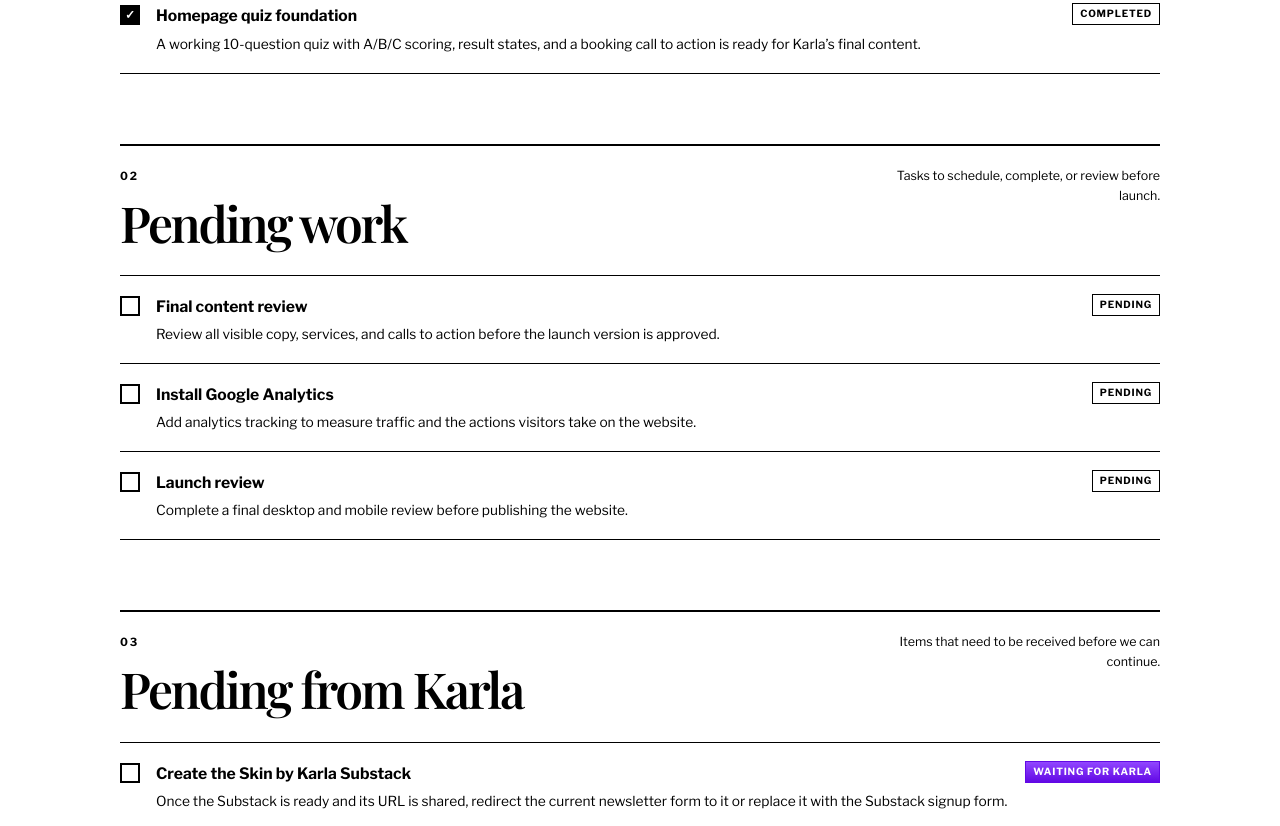
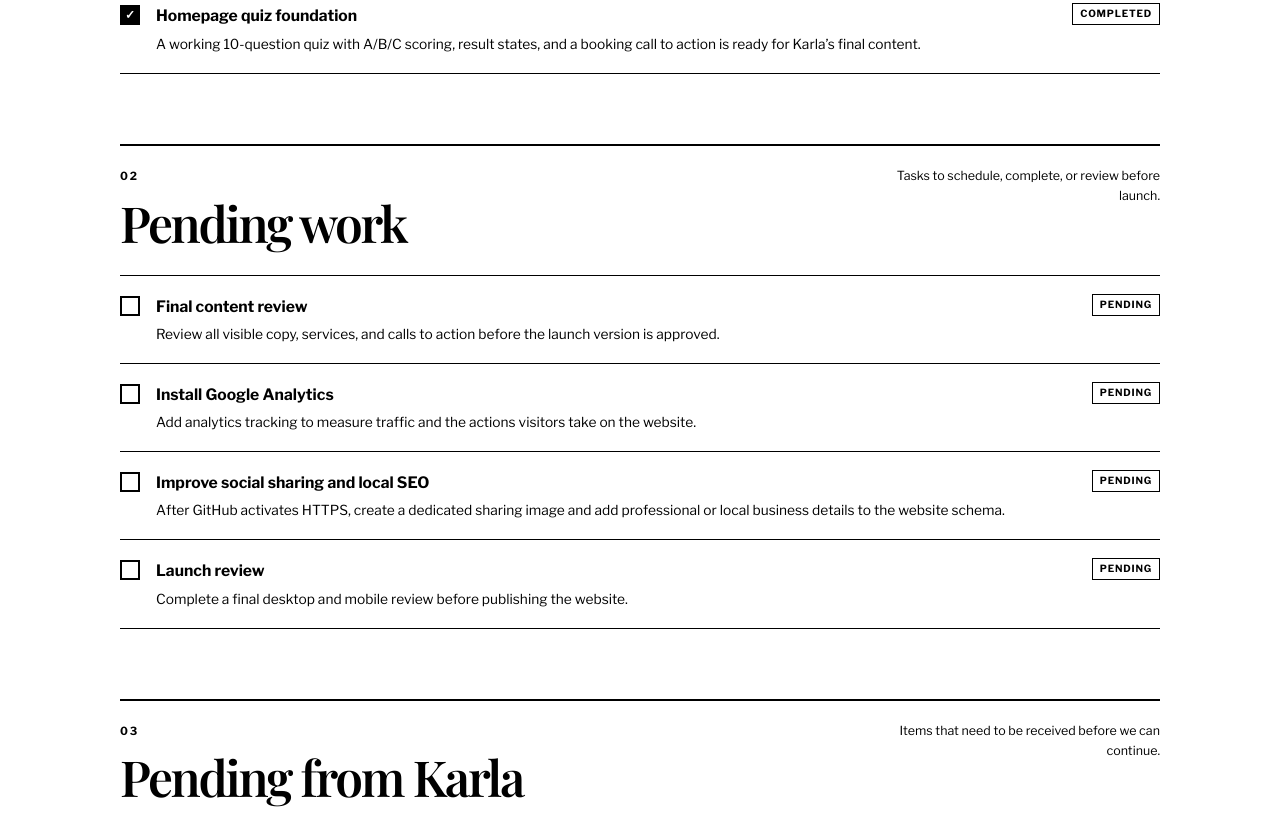
Before and after one commit to AJRAtoni/skin-by-karla, a plain HTML site: page work-status.html in a window 1280 px wide. Shown: the part 1631-2457 px from the top of the page. Drawn offline with nearby package versions, Linux system fonts and the light colour scheme.

Commit message:
Update work status

```diff
--- a/work-status.html
+++ b/work-status.html
@@ -387,7 +387,7 @@
           </article>
           <article class="status-card">
             <p class="section-label">Pending</p>
-            <strong class="status-card__value">03</strong>
+            <strong class="status-card__value">04</strong>
             <p class="status-card__copy">Tasks still to complete.</p>
           </article>
           <article class="status-card">
@@ -509,6 +509,14 @@
             <li class="task">
               <span class="task-marker" aria-label="Pending"></span>
               <div>
+                <p class="task-title">Improve social sharing and local SEO</p>
+                <p class="task-copy">After GitHub activates HTTPS, create a dedicated sharing image and add professional or local business details to the website schema.</p>
+              </div>
+              <span class="task-status">Pending</span>
+            </li>
+            <li class="task">
+              <span class="task-marker" aria-label="Pending"></span>
+              <div>
                 <p class="task-title">Launch review</p>
                 <p class="task-copy">Complete a final desktop and mobile review before publishing the website.</p>
               </div>
```
